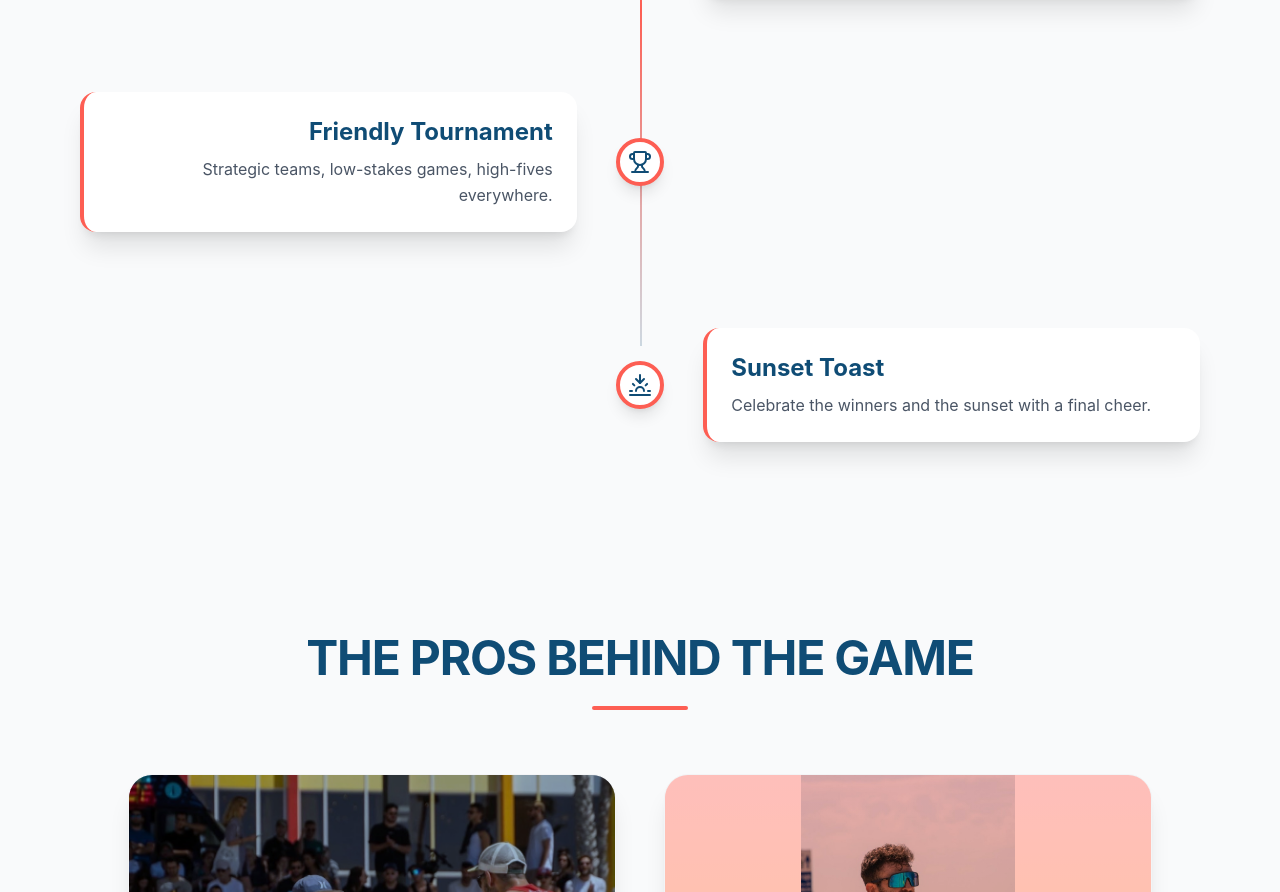
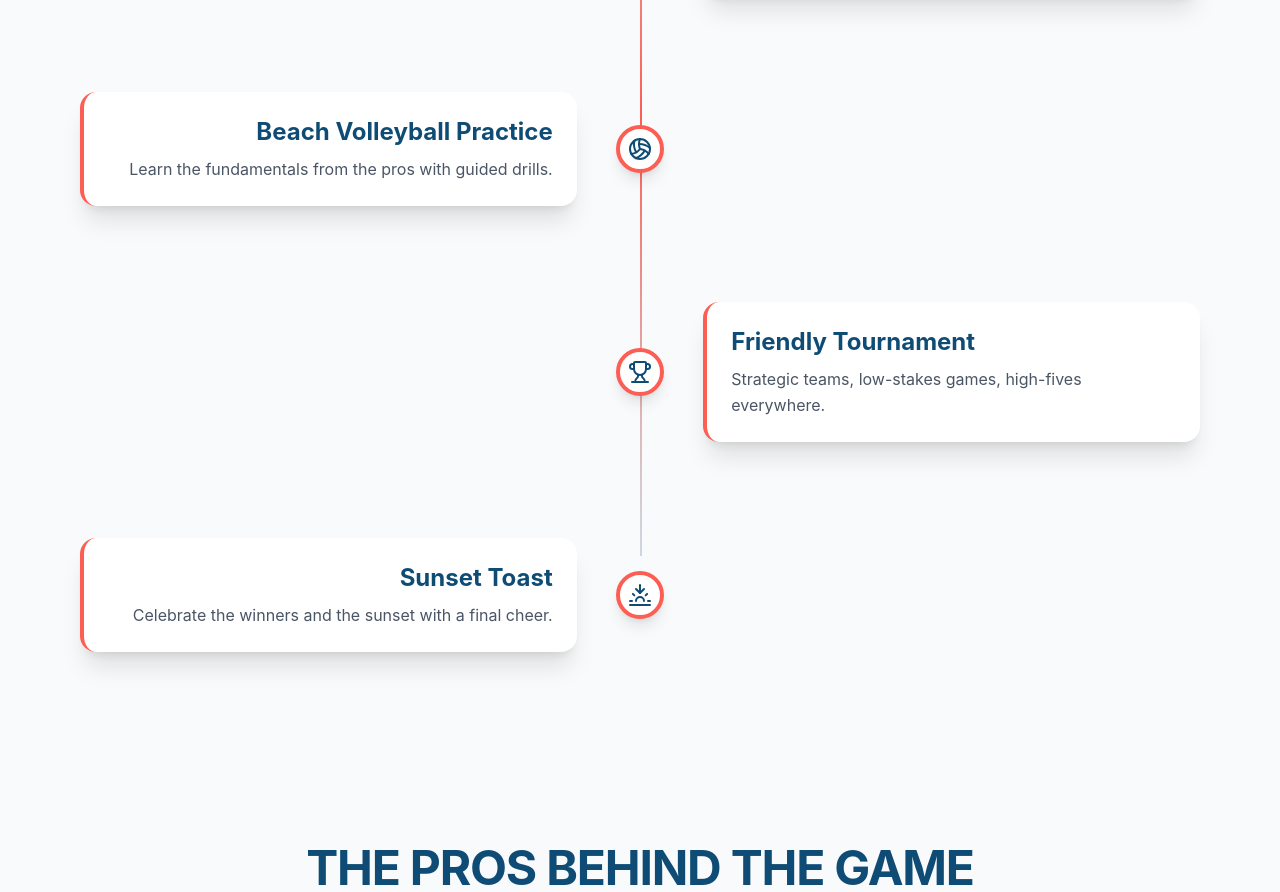
Before and after one commit to Benzeltzer/Sideout, a React (Vite) app: page / in a window 1280 px wide. Shown: the part 2280-3172 px from the top of the page. Built offline with nearby package versions, Linux system fonts and the light colour scheme.

Commit message:
Add Beach Volleyball Practice step to timeline

```diff
--- a/src/components/Experience.jsx
+++ b/src/components/Experience.jsx
@@ -1,9 +1,10 @@
 import { motion } from 'framer-motion';
-import { GlassWater, Dumbbell, Trophy, Sunset } from 'lucide-react';
+import { GlassWater, Dumbbell, Trophy, Sunset, Volleyball } from 'lucide-react';
 
 const timeline = [
     { title: "Reception & Drinks", desc: "Kick off with chilled beers, wine, and great music.", icon: <GlassWater /> },
     { title: "Light Warm-up", desc: "Fun ice-breakers and movement to get the energy flowing.", icon: <Dumbbell /> },
+    { title: "Beach Volleyball Practice", desc: "Learn the fundamentals from the pros with guided drills.", icon: <Volleyball /> },
     { title: "Friendly Tournament", desc: "Strategic teams, low-stakes games, high-fives everywhere.", icon: <Trophy /> },
     { title: "Sunset Toast", desc: "Celebrate the winners and the sunset with a final cheer.", icon: <Sunset /> }
 ];
```
